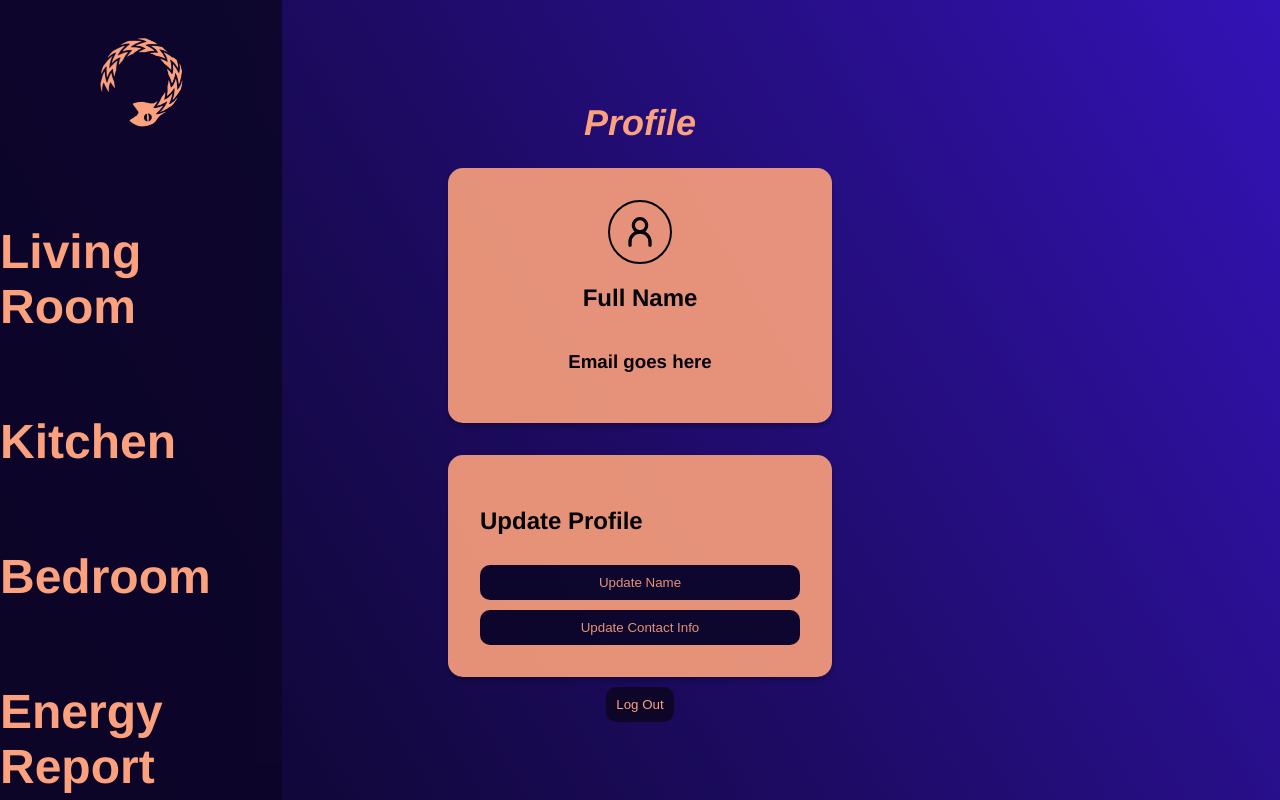
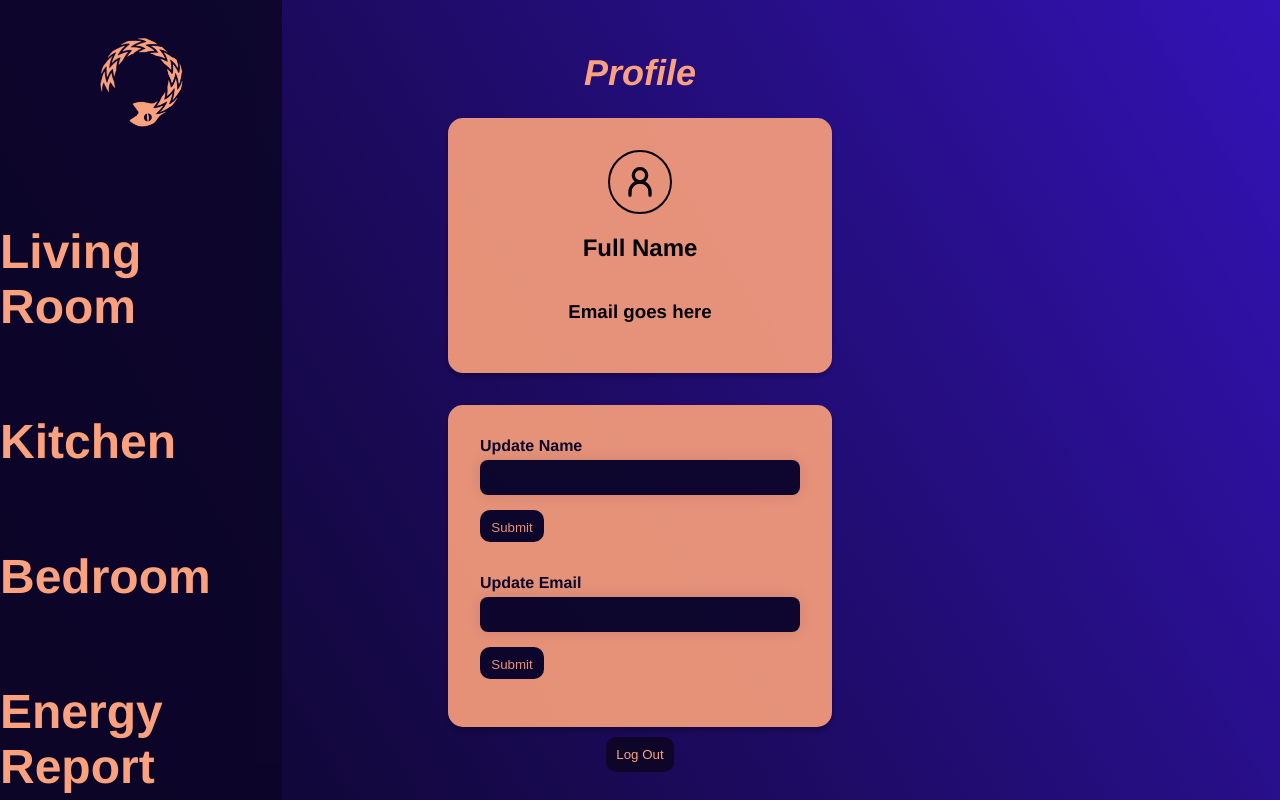
Before and after one commit to Hamish-MarshallDawson/iteration-inc, a React (Create React App) app: page /profile in a window 1280 px wide. Built offline with nearby package versions, Linux system fonts and the light colour scheme.

Commit message:
"Update Profile" box is more functional

```diff
--- a/src/pages/ProfilePage.js
+++ b/src/pages/ProfilePage.js
@@ -1,14 +1,25 @@
 // Filename - pages/ProfilePage.js
 
-import React from "react";
-
+import React, { useState } from "react";
 import { Link } from "react-router-dom";
 
+import Spinner from "../components/Spinner.js"; // Import LoadingSpinner component
 import "../App.css";
 
-import Button from "../components/ui/button.js";
+const ProfilePage = () => {
 
-const ProfilePage = () => {
+  const [name, setName] = useState("");
+  const [email, setEmail] = useState("");
+  const [isLoading, setIsLoading] = useState(false);
+
+
+  const changeName = async (e) => {
+    e.preventDefault();
+    setIsLoading(true);
+
+    setIsLoading(false);
+  };
+
   return (
     <div className="profile-container">
 
@@ -52,15 +63,53 @@ const ProfilePage = () => {
         style={{
           marginTop: "2rem",
       }}>
-        <h2 className="text-lg font-semibold mb-2">Update Profile</h2>
-        <Button className="">Update Name</Button>
-        <Button className="">Update Contact Info</Button>
+      <form onSubmit={changeName}>
+        <div className="inputFields">
+        <div className="input">
+            <label>Update Name</label>
+            <input
+              style={{marginBottom:"0"}}
+              type="text"
+              value={name}
+              onChange={(e) => setName(e.target.value)}
+            />
           </div>
+        <button style = {{
+          width: "4rem",
+          height: "2rem",
+          marginTop: "0",
+          marginBottom: "2rem",
+        }} disabled={isLoading}>
+          {isLoading ? "Loading..." : "Submit"}
+        </button>
+          <div className="input">
+            <label>Update Email</label>
+            <input
+              type="email"
+              style={{marginBottom:"0"}}
+              value={email}
+              onChange={(e) => setEmail(e.target.value)}
+              required
+            />
+          </div>
+        </div>
+        <button style = {{
+          width: "4rem",
+          height: "2rem",
+          marginTop: "0",
+          marginBottom: "1rem",
+        }} disabled={isLoading}>
+          {isLoading ? "Loading..." : "Submit"}
+        </button>
+        {isLoading && <Spinner />} {/* Use the Spinner component here */}
+      </form>
+      </div>
+
 
     {/* Log Out Button */}
     <div>
       <Link to="/">
-            <Button className="w-full bg-red-500 hover:bg-red-600">Log Out</Button>
+            <button>Log Out</button>
       </Link>
     </div>
 
```
Lines whose indentation alone changed are shown as unchanged.
